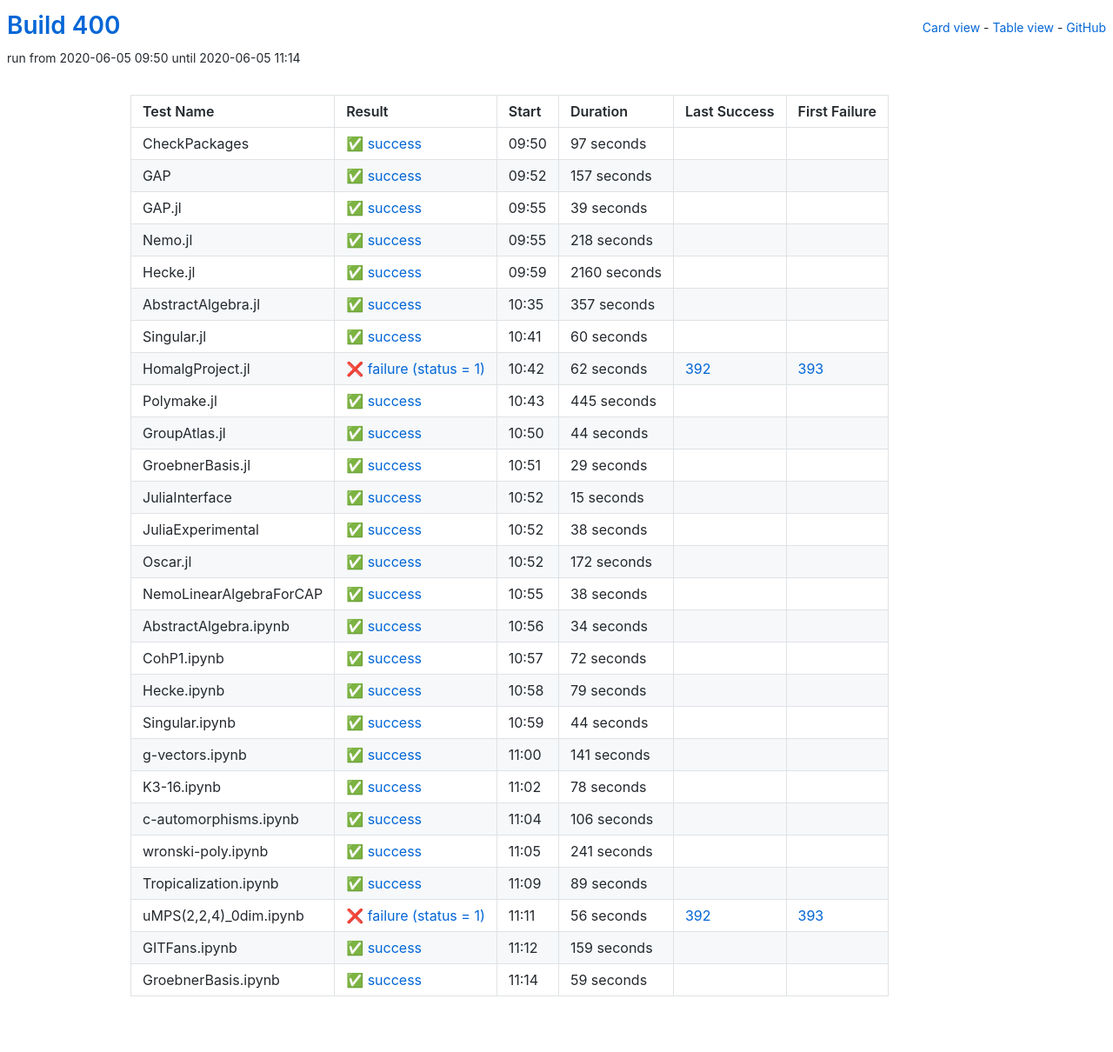
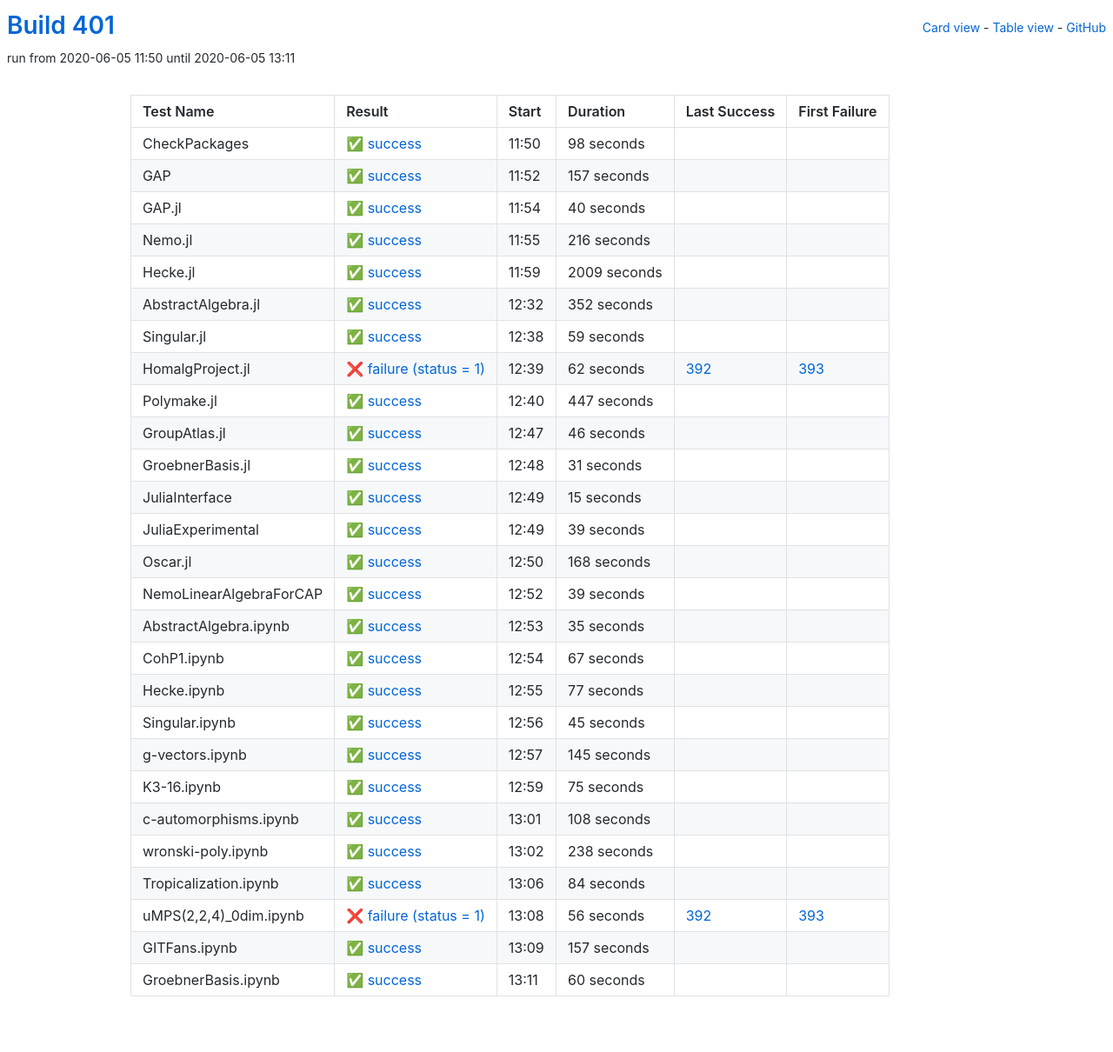
Before and after one commit to oscar-system/oscar-ci-status-1.4, a Jekyll site: the page built from table.html, in a window 1280 px wide. Shown: the whole page at 87% size. Built offline with Jekyll 4.4.1, drawn with Linux system fonts in a browser that asks for light colours.

Commit message:
Build 401

```diff
--- a/_data/ci.yml
+++ b/_data/ci.yml
@@ -1,17 +1,17 @@
-build: 400
-build_url: https://oscarci.mathematik.uni-kl.de/job/oscar-julia-1.4/400/
+build: 401
+build_url: https://oscarci.mathematik.uni-kl.de/job/oscar-julia-1.4/401/
 job: oscar-julia-1.4
 tests:
-- duration: 97
+- duration: 98
   exitcode: 0
   first_failure: false
   first_failure_url: null
   id: checkpackages
   last_success: false
   last_success_url: null
-  log: https://oscarci.mathematik.uni-kl.de/job/oscar-julia-1.4/400/artifact/logs/build-400/CheckPackages.log
+  log: https://oscarci.mathematik.uni-kl.de/job/oscar-julia-1.4/401/artifact/logs/build-401/CheckPackages.log
   name: CheckPackages
-  start: 2020-06-05 09:50
+  start: 2020-06-05 11:50
   status: success
   success: true
 - duration: 157
@@ -21,69 +21,69 @@ tests:
   id: gap
   last_success: false
   last_success_url: null
-  log: https://oscarci.mathematik.uni-kl.de/job/oscar-julia-1.4/400/artifact/logs/build-400/GAP.log
+  log: https://oscarci.mathematik.uni-kl.de/job/oscar-julia-1.4/401/artifact/logs/build-401/GAP.log
   name: GAP
-  start: 2020-06-05 09:52
+  start: 2020-06-05 11:52
   status: success
   success: true
-- duration: 39
+- duration: 40
   exitcode: 0
   first_failure: false
   first_failure_url: null
   id: gap-jl
   last_success: false
   last_success_url: null
-  log: https://oscarci.mathematik.uni-kl.de/job/oscar-julia-1.4/400/artifact/logs/build-400/GAP.jl.log
+  log: https://oscarci.mathematik.uni-kl.de/job/oscar-julia-1.4/401/artifact/logs/build-401/GAP.jl.log
   name: GAP.jl
-  start: 2020-06-05 09:55
+  start: 2020-06-05 11:54
   status: success
   success: true
-- duration: 218
+- duration: 216
   exitcode: 0
   first_failure: false
   first_failure_url: null
   id: nemo-jl
   last_success: false
   last_success_url: null
-  log: https://oscarci.mathematik.uni-kl.de/job/oscar-julia-1.4/400/artifact/logs/build-400/Nemo.jl.log
+  log: https://oscarci.mathematik.uni-kl.de/job/oscar-julia-1.4/401/artifact/logs/build-401/Nemo.jl.log
   name: Nemo.jl
-  start: 2020-06-05 09:55
+  start: 2020-06-05 11:55
   status: success
   success: true
-- duration: 2160
+- duration: 2009
   exitcode: 0
   first_failure: false
   first_failure_url: null
   id: hecke-jl
   last_success: false
   last_success_url: null
-  log: https://oscarci.mathematik.uni-kl.de/job/oscar-julia-1.4/400/artifact/logs/build-400/Hecke.jl.log
+  log: https://oscarci.mathematik.uni-kl.de/job/oscar-julia-1.4/401/artifact/logs/build-401/Hecke.jl.log
   name: Hecke.jl
-  start: 2020-06-05 09:59
+  start: 2020-06-05 11:59
   status: success
   success: true
-- duration: 357
+- duration: 352
   exitcode: 0
   first_failure: false
   first_failure_url: null
   id: abstractalgebra-jl
   last_success: false
   last_success_url: null
-  log: https://oscarci.mathematik.uni-kl.de/job/oscar-julia-1.4/400/artifact/logs/build-400/AbstractAlgebra.jl.log
+  log: https://oscarci.mathematik.uni-kl.de/job/oscar-julia-1.4/401/artifact/logs/build-401/AbstractAlgebra.jl.log
   name: AbstractAlgebra.jl
-  start: 2020-06-05 10:35
+  start: 2020-06-05 12:32
   status: success
   success: true
-- duration: 60
+- duration: 59
   exitcode: 0
   first_failure: false
   first_failure_url: null
   id: singular-jl
   last_success: false
   last_success_url: null
-  log: https://oscarci.mathematik.uni-kl.de/job/oscar-julia-1.4/400/artifact/logs/build-400/Singular.jl.log
+  log: https://oscarci.mathematik.uni-kl.de/job/oscar-julia-1.4/401/artifact/logs/build-401/Singular.jl.log
   name: Singular.jl
-  start: 2020-06-05 10:41
+  start: 2020-06-05 12:38
   status: success
   success: true
 - duration: 62
@@ -93,45 +93,45 @@ tests:
   id: homalgproject-jl
   last_success: 392
   last_success_url: https://oscarci.mathematik.uni-kl.de/job/oscar-julia-1.4/392/
-  log: https://oscarci.mathematik.uni-kl.de/job/oscar-julia-1.4/400/artifact/logs/build-400/HomalgProject.jl.log
+  log: https://oscarci.mathematik.uni-kl.de/job/oscar-julia-1.4/401/artifact/logs/build-401/HomalgProject.jl.log
   name: HomalgProject.jl
-  start: 2020-06-05 10:42
+  start: 2020-06-05 12:39
   status: failure
   success: false
-- duration: 445
+- duration: 447
   exitcode: 0
   first_failure: false
   first_failure_url: null
   id: polymake-jl
   last_success: false
   last_success_url: null
-  log: https://oscarci.mathematik.uni-kl.de/job/oscar-julia-1.4/400/artifact/logs/build-400/Polymake.jl.log
+  log: https://oscarci.mathematik.uni-kl.de/job/oscar-julia-1.4/401/artifact/logs/build-401/Polymake.jl.log
   name: Polymake.jl
-  start: 2020-06-05 10:43
+  start: 2020-06-05 12:40
   status: success
   success: true
-- duration: 44
+- duration: 46
   exitcode: 0
   first_failure: false
   first_failure_url: null
   id: groupatlas-jl
   last_success: false
   last_success_url: null
-  log: https://oscarci.mathematik.uni-kl.de/job/oscar-julia-1.4/400/artifact/logs/build-400/GroupAtlas.jl.log
+  log: https://oscarci.mathematik.uni-kl.de/job/oscar-julia-1.4/401/artifact/logs/build-401/GroupAtlas.jl.log
   name: GroupAtlas.jl
-  start: 2020-06-05 10:50
+  start: 2020-06-05 12:47
   status: success
   success: true
-- duration: 29
+- duration: 31
   exitcode: 0
   first_failure: false
   first_failure_url: null
   id: groebnerbasis-jl
   last_success: false
   last_success_url: null
-  log: https://oscarci.mathematik.uni-kl.de/job/oscar-julia-1.4/400/artifact/logs/build-400/GroebnerBasis.jl.log
+  log: https://oscarci.mathematik.uni-kl.de/job/oscar-julia-1.4/401/artifact/logs/build-401/GroebnerBasis.jl.log
   name: GroebnerBasis.jl
-  start: 2020-06-05 10:51
+  start: 2020-06-05 12:48
   status: success
   success: true
 - duration: 15
@@ -141,153 +141,153 @@ tests:
   id: juliainterface
   last_success: false
   last_success_url: null
-  log: https://oscarci.mathematik.uni-kl.de/job/oscar-julia-1.4/400/artifact/logs/build-400/JuliaInterface.log
+  log: https://oscarci.mathematik.uni-kl.de/job/oscar-julia-1.4/401/artifact/logs/build-401/JuliaInterface.log
   name: JuliaInterface
-  start: 2020-06-05 10:52
+  start: 2020-06-05 12:49
   status: success
   success: true
-- duration: 38
+- duration: 39
   exitcode: 0
   first_failure: false
   first_failure_url: null
   id: juliaexperimental
   last_success: false
   last_success_url: null
-  log: https://oscarci.mathematik.uni-kl.de/job/oscar-julia-1.4/400/artifact/logs/build-400/JuliaExperimental.log
+  log: https://oscarci.mathematik.uni-kl.de/job/oscar-julia-1.4/401/artifact/logs/build-401/JuliaExperimental.log
   name: JuliaExperimental
-  start: 2020-06-05 10:52
+  start: 2020-06-05 12:49
   status: success
   success: true
-- duration: 172
+- duration: 168
   exitcode: 0
   first_failure: false
   first_failure_url: null
   id: oscar-jl
   last_success: false
   last_success_url: null
-  log: https://oscarci.mathematik.uni-kl.de/job/oscar-julia-1.4/400/artifact/logs/build-400/Oscar.jl.log
+  log: https://oscarci.mathematik.uni-kl.de/job/oscar-julia-1.4/401/artifact/logs/build-401/Oscar.jl.log
   name: Oscar.jl
-  start: 2020-06-05 10:52
+  start: 2020-06-05 12:50
   status: success
   success: true
-- duration: 38
+- duration: 39
   exitcode: 0
   first_failure: false
   first_failure_url: null
   id: nemolinearalgebraforcap
   last_success: false
   last_success_url: null
-  log: https://oscarci.mathematik.uni-kl.de/job/oscar-julia-1.4/400/artifact/logs/build-400/NemoLinearAlgebraForCAP.log
+  log: https://oscarci.mathematik.uni-kl.de/job/oscar-julia-1.4/401/artifact/logs/build-401/NemoLinearAlgebraForCAP.log
   name: NemoLinearAlgebraForCAP
-  start: 2020-06-05 10:55
+  start: 2020-06-05 12:52
   status: success
   success: true
-- duration: 34
+- duration: 35
   exitcode: 0
   first_failure: false
   first_failure_url: null
   id: abstractalgebra-ipynb
   last_success: false
   last_success_url: null
-  log: https://oscarci.mathematik.uni-kl.de/job/oscar-julia-1.4/400/artifact/logs/build-400/AbstractAlgebra.ipynb.log
+  log: https://oscarci.mathematik.uni-kl.de/job/oscar-julia-1.4/401/artifact/logs/build-401/AbstractAlgebra.ipynb.log
   name: AbstractAlgebra.ipynb
-  start: 2020-06-05 10:56
+  start: 2020-06-05 12:53
   status: success
   success: true
-- duration: 72
+- duration: 67
   exitcode: 0
   first_failure: false
   first_failure_url: null
   id: cohp1-ipynb
   last_success: false
   last_success_url: null
-  log: https://oscarci.mathematik.uni-kl.de/job/oscar-julia-1.4/400/artifact/logs/build-400/CohP1.ipynb.log
+  log: https://oscarci.mathematik.uni-kl.de/job/oscar-julia-1.4/401/artifact/logs/build-401/CohP1.ipynb.log
   name: CohP1.ipynb
-  start: 2020-06-05 10:57
+  start: 2020-06-05 12:54
   status: success
   success: true
-- duration: 79
+- duration: 77
   exitcode: 0
   first_failure: false
   first_failure_url: null
   id: hecke-ipynb
   last_success: false
   last_success_url: null
-  log: https://oscarci.mathematik.uni-kl.de/job/oscar-julia-1.4/400/artifact/logs/build-400/Hecke.ipynb.log
+  log: https://oscarci.mathematik.uni-kl.de/job/oscar-julia-1.4/401/artifact/logs/build-401/Hecke.ipynb.log
   name: Hecke.ipynb
-  start: 2020-06-05 10:58
+  start: 2020-06-05 12:55
   status: success
   success: true
-- duration: 44
+- duration: 45
   exitcode: 0
   first_failure: false
   first_failure_url: null
   id: singular-ipynb
   last_success: false
   last_success_url: null
-  log: https://oscarci.mathematik.uni-kl.de/job/oscar-julia-1.4/400/artifact/logs/build-400/Singular.ipynb.log
+  log: https://oscarci.mathematik.uni-kl.de/job/oscar-julia-1.4/401/artifact/logs/build-401/Singular.ipynb.log
   name: Singular.ipynb
-  start: 2020-06-05 10:59
+  start: 2020-06-05 12:56
   status: success
   success: true
-- duration: 141
+- duration: 145
   exitcode: 0
   first_failure: false
   first_failure_url: null
   id: g-vectors-ipynb
   last_success: false
   last_success_url: null
-  log: https://oscarci.mathematik.uni-kl.de/job/oscar-julia-1.4/400/artifact/logs/build-400/g-vectors.ipynb.log
+  log: https://oscarci.mathematik.uni-kl.de/job/oscar-julia-1.4/401/artifact/logs/build-401/g-vectors.ipynb.log
   name: g-vectors.ipynb
-  start: 2020-06-05 11:00
+  start: 2020-06-05 12:57
   status: success
   success: true
-- duration: 78
+- duration: 75
   exitcode: 0
   first_failure: false
   first_failure_url: null
   id: k3-16-ipynb
   last_success: false
   last_success_url: null
-  log: https://oscarci.mathematik.uni-kl.de/job/oscar-julia-1.4/400/artifact/logs/build-400/K3-16.ipynb.log
+  log: https://oscarci.mathematik.uni-kl.de/job/oscar-julia-1.4/401/artifact/logs/build-401/K3-16.ipynb.log
   name: K3-16.ipynb
-  start: 2020-06-05 11:02
+  start: 2020-06-05 12:59
   status: success
   success: true
-- duration: 106
+- duration: 108
   exitcode: 0
   first_failure: false
   first_failure_url: null
   id: c-automorphisms-ipynb
   last_success: false
   last_success_url: null
-  log: https://oscarci.mathematik.uni-kl.de/job/oscar-julia-1.4/400/artifact/logs/build-400/c-automorphisms.ipynb.log
+  log: https://oscarci.mathematik.uni-kl.de/job/oscar-julia-1.4/401/artifact/logs/build-401/c-automorphisms.ipynb.log
   name: c-automorphisms.ipynb
-  start: 2020-06-05 11:04
+  start: 2020-06-05 13:01
   status: success
   success: true
-- duration: 241
+- duration: 238
   exitcode: 0
   first_failure: false
   first_failure_url: null
   id: wronski-poly-ipynb
   last_success: false
   last_success_url: null
-  log: https://oscarci.mathematik.uni-kl.de/job/oscar-julia-1.4/400/artifact/logs/build-400/wronski-poly.ipynb.log
+  log: https://oscarci.mathematik.uni-kl.de/job/oscar-julia-1.4/401/artifact/logs/build-401/wronski-poly.ipynb.log
   name: wronski-poly.ipynb
-  start: 2020-06-05 11:05
+  start: 2020-06-05 13:02
   status: success
   success: true
-- duration: 89
+- duration: 84
   exitcode: 0
   first_failure: false
   first_failure_url: null
   id: tropicalization-ipynb
   last_success: false
   last_success_url: null
-  log: https://oscarci.mathematik.uni-kl.de/job/oscar-julia-1.4/400/artifact/logs/build-400/Tropicalization.ipynb.log
+  log: https://oscarci.mathematik.uni-kl.de/job/oscar-julia-1.4/401/artifact/logs/build-401/Tropicalization.ipynb.log
   name: Tropicalization.ipynb
-  start: 2020-06-05 11:09
+  start: 2020-06-05 13:06
   status: success
   success: true
 - duration: 56
@@ -297,32 +297,32 @@ tests:
   id: umps-2-2-4-0dim-ipynb
   last_success: 392
   last_success_url: https://oscarci.mathematik.uni-kl.de/job/oscar-julia-1.4/392/
-  log: https://oscarci.mathematik.uni-kl.de/job/oscar-julia-1.4/400/artifact/logs/build-400/uMPS-2-2-4-_0dim.ipynb.log
+  log: https://oscarci.mathematik.uni-kl.de/job/oscar-julia-1.4/401/artifact/logs/build-401/uMPS-2-2-4-_0dim.ipynb.log
   name: uMPS(2,2,4)_0dim.ipynb
-  start: 2020-06-05 11:11
+  start: 2020-06-05 13:08
   status: failure
   success: false
-- duration: 159
+- duration: 157
   exitcode: 0
   first_failure: false
   first_failure_url: null
   id: gitfans-ipynb
   last_success: false
   last_success_url: null
-  log: https://oscarci.mathematik.uni-kl.de/job/oscar-julia-1.4/400/artifact/logs/build-400/GITFans.ipynb.log
+  log: https://oscarci.mathematik.uni-kl.de/job/oscar-julia-1.4/401/artifact/logs/build-401/GITFans.ipynb.log
   name: GITFans.ipynb
-  start: 2020-06-05 11:12
+  start: 2020-06-05 13:09
   status: success
   success: true
-- duration: 59
+- duration: 60
   exitcode: 0
   first_failure: false
   first_failure_url: null
   id: groebnerbasis-ipynb
   last_success: false
   last_success_url: null
-  log: https://oscarci.mathematik.uni-kl.de/job/oscar-julia-1.4/400/artifact/logs/build-400/GroebnerBasis.ipynb.log
+  log: https://oscarci.mathematik.uni-kl.de/job/oscar-julia-1.4/401/artifact/logs/build-401/GroebnerBasis.ipynb.log
   name: GroebnerBasis.ipynb
-  start: 2020-06-05 11:14
+  start: 2020-06-05 13:11
   status: success
   success: true
```
Also changed, not shown: README.md.
